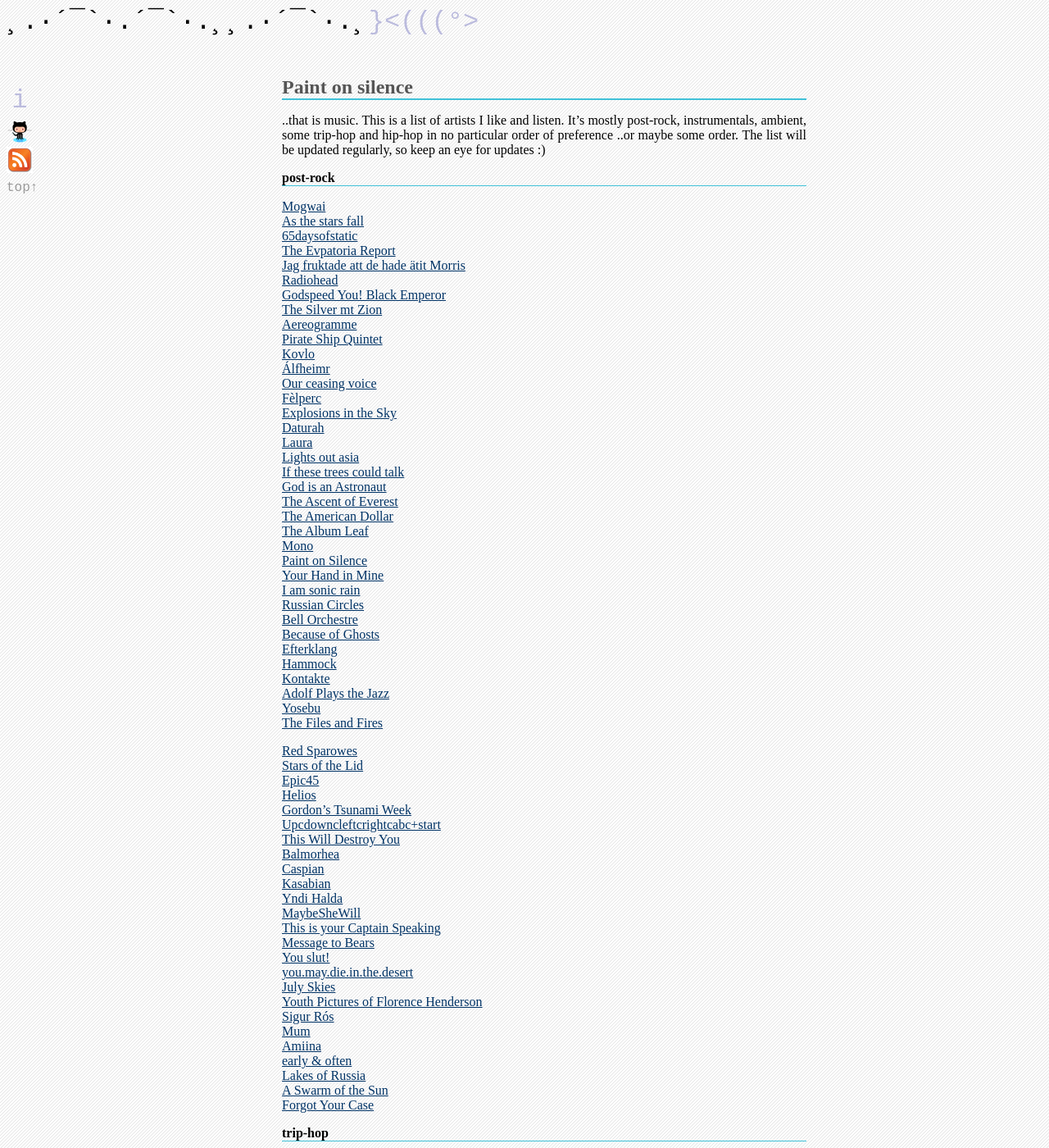
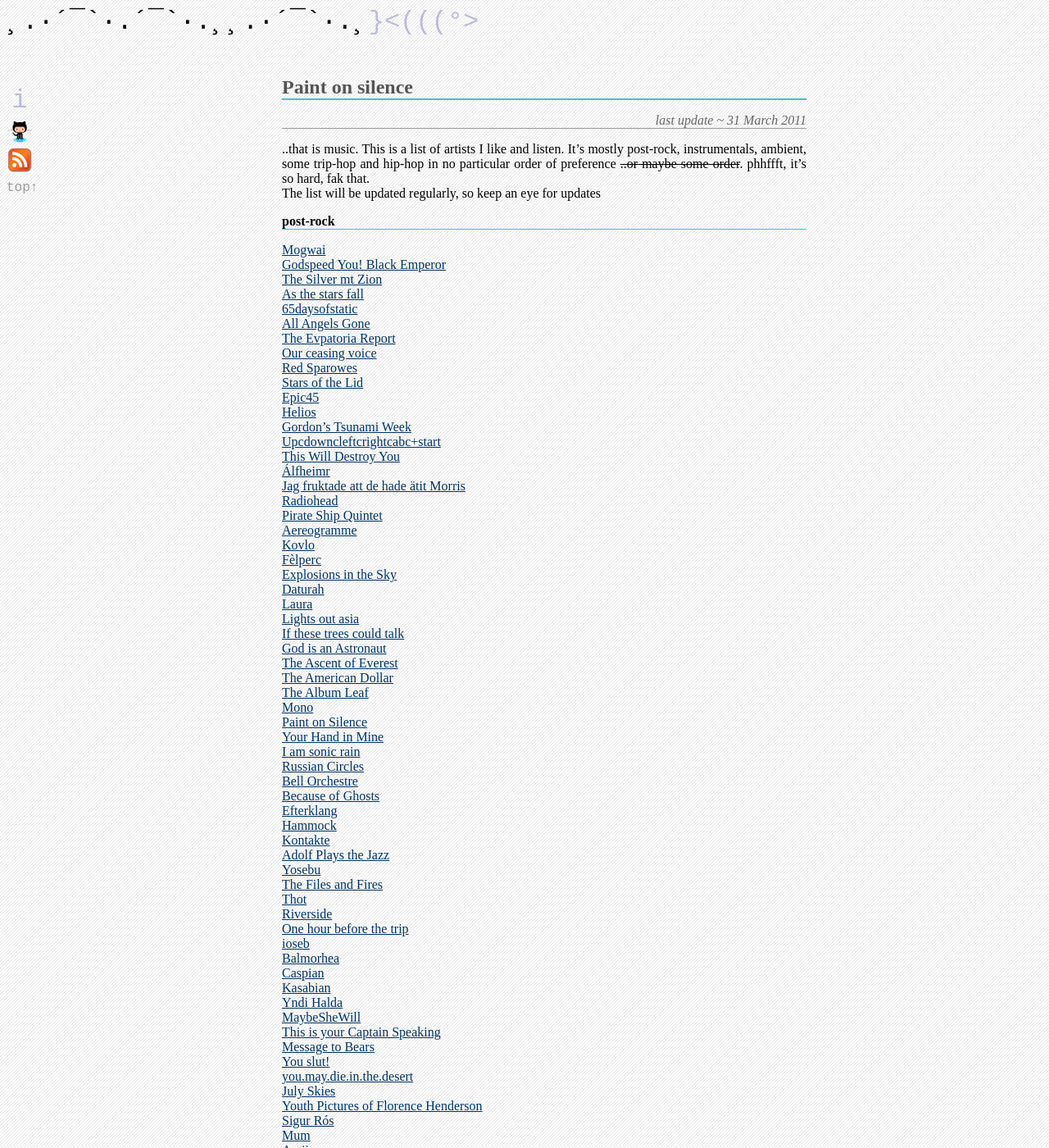
Before and after one commit to c00kiemon5ter/c00kiemon5ter.github.com, a Jekyll site: the page built from _posts/2011-03-16-Paint-on-silence.markdown, in a window 1280 px wide and 1400 px high. Shown: the whole window at 82% size. Built offline with Jekyll 4.4.1, drawn with Linux system fonts in a browser that asks for light colours; Markdown is read by kramdown in place of the engine named in the settings; some of the changed text lies outside the part shown.

Commit message:
updated list

```diff
--- a/_posts/2011-03-16-Paint-on-silence.markdown
+++ b/_posts/2011-03-16-Paint-on-silence.markdown
@@ -6,25 +6,36 @@
 
 {{ page.title }}
 ================
+<p class="meta">last update ~ 31 March 2011</p>
 ..that is music. This is a list of artists I like and listen.
-It's mostly post-rock, instrumentals, ambient, some trip-hop and hip-hop in no particular order of preference ..or maybe some order.
-The list will be updated regularly, so keep an eye for updates :)
+It's mostly post-rock, instrumentals, ambient, some trip-hop and hip-hop
+in no particular order of preference <span style="text-decoration: line-through;">..or maybe some order</span>.
+phhffft, it's so hard, fak that.
+The list will be updated regularly, so keep an eye for updates
 
 post-rock
 ---------
 [Mogwai](http://www.myspace.com/mogwai)
+[Godspeed You! Black Emperor](http://www.myspace.com/gybeconstellation)
+[The Silver mt Zion](http://www.myspace.com/asilvermtzion)
 [As the stars fall](http://asthestarsfall.bandcamp.com/)
 [65daysofstatic](http://www.myspace.com/65propaganda)
+[All Angels Gone](http://www.myspace.com/allangelsgone)
 [The Evpatoria Report](http://the-evpatoria-report.bandcamp.com/)
+[Our ceasing voice](http://ourceasingvoice.bandcamp.com/)
+[Red Sparowes](http://redsparowes.bandcamp.com/)
+[Stars of the Lid](http://www.myspace.com/starsofthelid)
+[Epic45](http://www.myspace.com/epic45)
+[Helios](http://www.myspace.com/heliosmusic)
+[Gordon's Tsunami Week](http://www.myspace.com/gordonstsunamiweek)
+[Upcdowncleftcrightcabc+start](http://www.myspace.com/upcdownc)
+[This Will Destroy You](http://www.myspace.com/thiswilldestroyyou)
+[Álfheimr](http://alfheimr.bandcamp.com/)
 [Jag fruktade att de hade ätit Morris](http://jagfruktadeattdehadeatitmorris.bandcamp.com/)
 [Radiohead](http://www.myspace.com/radiohead)
-[Godspeed You! Black Emperor](http://www.myspace.com/gybeconstellation)
-[The Silver mt Zion](http://www.myspace.com/asilvermtzion)
+[Pirate Ship Quintet](http://www.myspace.com/thepirateshipquintet)
 [Aereogramme](http://www.myspace.com/aereogrammeofficial)
-[Pirate Ship Quintet](http://www.myspace.com/thepirateshipquintet)
 [Kovlo](http://kovlo.bandcamp.com/)
-[Álfheimr](http://alfheimr.bandcamp.com/)
-[Our ceasing voice](http://ourceasingvoice.bandcamp.com/)
 [Fèlperc](http://www.myspace.com/felperc)
 [Explosions in the Sky](http://www.myspace.com/explosionsinthesky)
 [Daturah](http://www.myspace.com/daturah)
@@ -48,14 +59,10 @@
 [Adolf Plays the Jazz](http://adolfplaysthejazz.bandcamp.com/)
 [Yosebu](http://www.myspace.com/yosebu)
 [The Files and Fires](http://thefilesandfires.bandcamp.com/)
-
-[Red Sparowes](http://redsparowes.bandcamp.com/)
-[Stars of the Lid](http://www.myspace.com/starsofthelid)
-[Epic45](http://www.myspace.com/epic45)
-[Helios](http://www.myspace.com/heliosmusic)
-[Gordon's Tsunami Week](http://www.myspace.com/gordonstsunamiweek)
-[Upcdowncleftcrightcabc+start](http://www.myspace.com/upcdownc)
-[This Will Destroy You](http://www.myspace.com/thiswilldestroyyou)
+[Thot](http://thot.bandcamp.com/track/obscured-by-the-wind)
+[Riverside](http://www.youtube.com/watch?v=R8jeZrRuOlM)
+[One hour before the trip](http://www.myspace.com/ohbtt)
+[ioseb](http://www.myspace.com/ioseb)
 [Balmorhea](http://www.myspace.com/balmorhea)
 [Caspian](http://caspiantheband.bandcamp.com/)
 [Kasabian](http://www.myspace.com/kasabian)
@@ -74,6 +81,17 @@
 [Lakes of Russia](http://www.myspace.com/lakesofrussia)
 [A Swarm of the Sun](http://www.myspace.com/aswarmofthesun)
 [Forgot Your Case](http://www.myspace.com/forgotyourcase)
+[Monster Movie](http://www.myspace.com/monstermovie)
+[Ana Never](http://www.myspace.com/ananever)
+[Sleep makes Waves](http://sleepmakeswaves.bandcamp.com/)
+[Have a nice life](http://www.myspace.com/haveanicelife)
+[Powder! go away](http://www.myspace.com/562220910)
+[Catacombe](http://www.myspace.com/catacombeband)
+[Good luck with the Bombs](http://www.myspace.com/goodluckwiththebombs)
+[GardenBox](http://www.myspace.com/gardenbox)
+[These Portraits Never Spoke](http://www.myspace.com/theseportraitsneverspoke)
+[Colour for a Rebel](http://colourforarebel.bandcamp.com/)
+[Последние Каникулы (Last Holiday)](http://www.myspace.com/posledniekanikuly)
 
 trip-hop
 --------
```
Also changed, not shown: other parts of _posts/2011-03-16-Paint-on-silence.markdown (+6 -3 lines).
